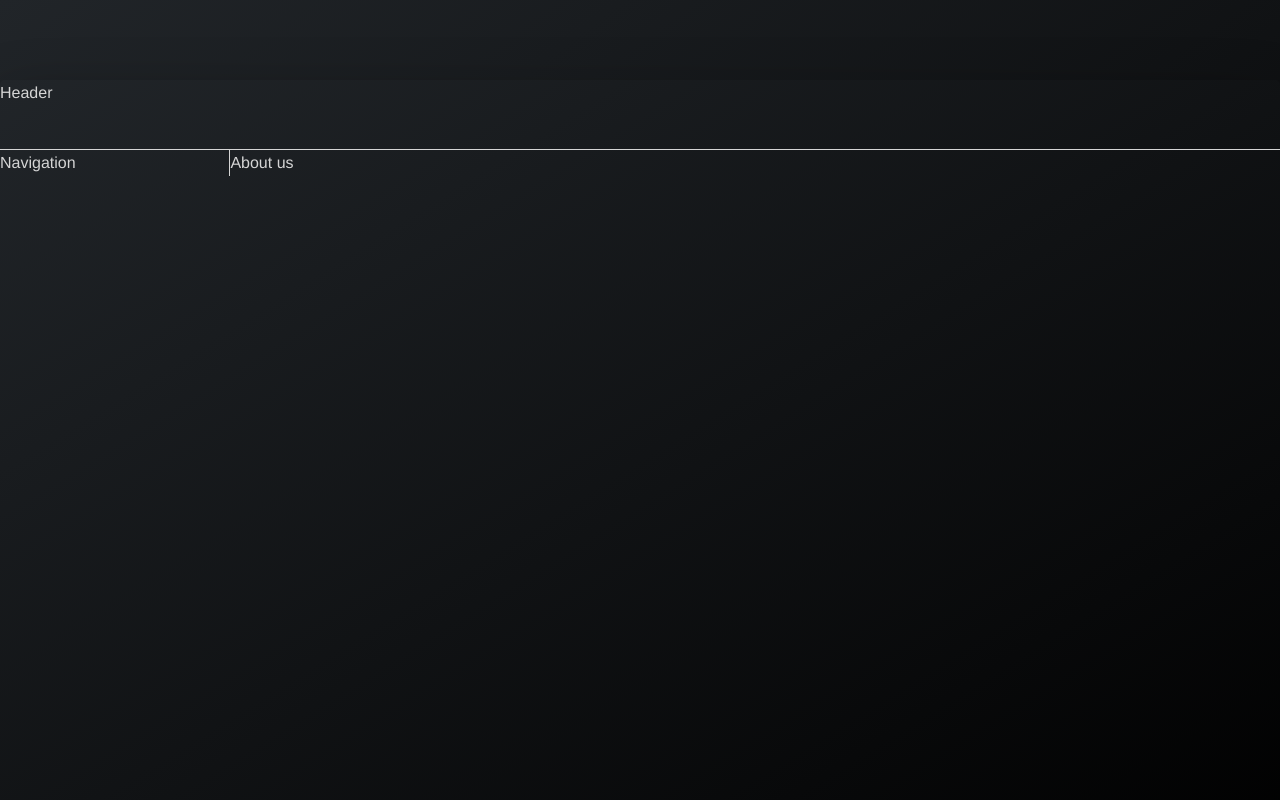
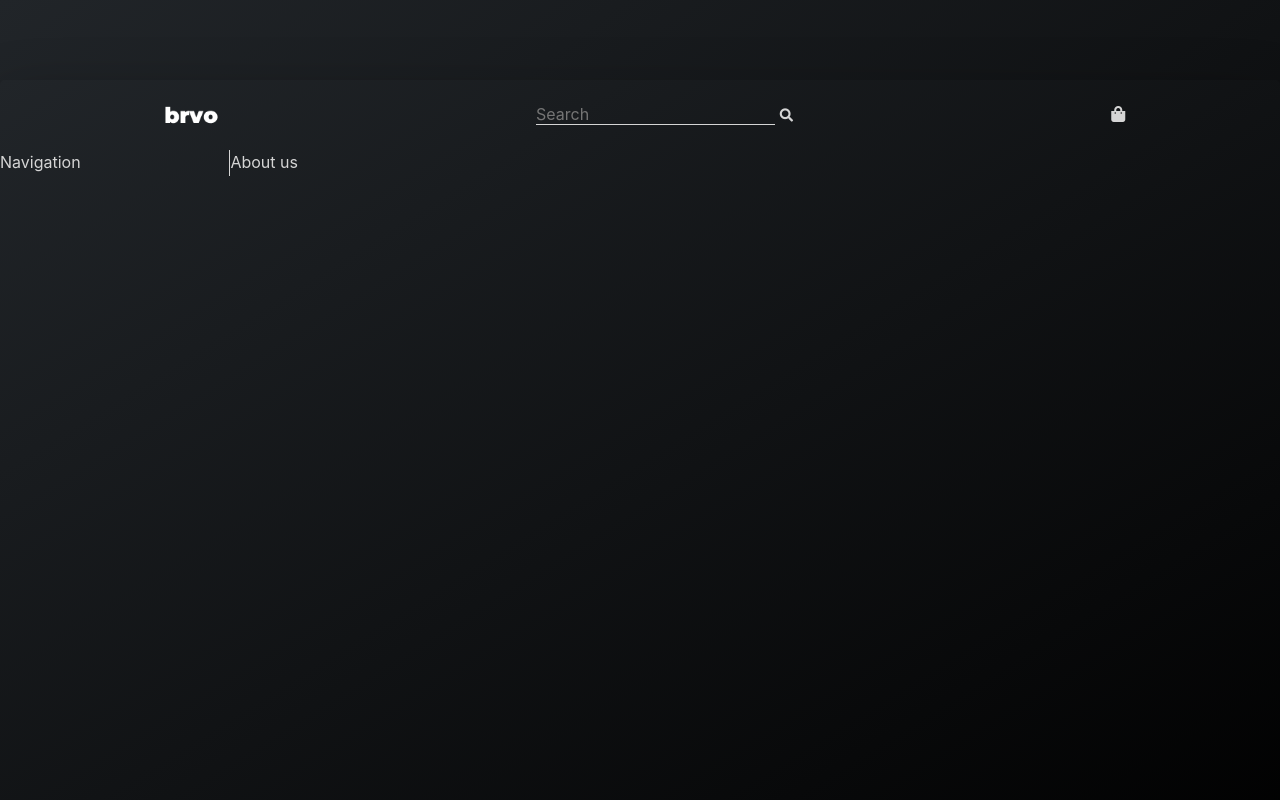
Before and after one commit to Noctturne/BRVO-about-test, a website: page index.html in a window 1280 px wide. Shown: the top 800 px of the page. Drawn offline with Linux system fonts and the light colour scheme.

Commit message:
Building the header

```diff
--- a/index.html
+++ b/index.html
@@ -4,13 +4,26 @@
         <meta charset="UTF-8">
         <meta name="viewport" content="width=device-width, initial-scale=1.0">
         <link rel="stylesheet" href="css/style.css">
+        <!-- FONT AWESOME -->
+        <link rel="stylesheet" href="https://cdnjs.cloudflare.com/ajax/libs/font-awesome/5.15.4/css/all.min.css">
 
         <title> BRVO - About </title>
     </head>
     <body>
         <div class="container">
             <header class="site-header">
-                Header
+                <img src="images/logo-inverse.png" alt="Logo" class="logo">
+                <form action="#" class="search">
+                    <input type="text" class="search__input" placeholder="Search">
+                    <button class="search__button">
+                        <i class="fas fa-search search__icon"></i>
+                    </button>
+                </form>
+                <nav class="user-nav">
+                    <div class="user-nav__icon-box">
+                        <i class="fas fa-shopping-bag user-nav__icon"></i>
+                    </div>
+                </nav>
             </header>
             <main class="content">
                 <nav class="sidebar">
--- /dev/null
+++ b/sass/components/_header.scss
@@ -0,0 +1,40 @@
+.site-header{
+    height: 7rem;
+    display: flex;
+    justify-content: space-around;
+    align-items: center;
+}
+
+.logo {
+    height: 3.6rem;
+}
+
+.search{
+    &__input{
+        font-family: inherit;
+        font-size: inherit;
+        background-color: transparent;
+        border: none;
+        border-bottom: 1px solid $color-light;
+        width: 90%;
+
+        &:focus {
+            outline: none;
+            color: $color-white;
+        }
+    }
+
+    &__button {
+        background-color: transparent;
+        border: none;
+        cursor: pointer;
+    }
+
+    &__icon {
+        color: $color-light;
+
+        &:hover {
+            color: $color-white;
+        }
+    }
+}
--- /dev/null
+++ b/sass/components/_nav.scss
@@ -0,0 +1,15 @@
+.user-nav{
+
+    &__icon-box {
+        cursor: pointer;
+    }
+
+    &__icon {
+        color: $color-light;
+
+        &:hover {
+            color: $color-white;
+        }
+    }
+
+}
--- a/sass/layout/_layout.scss
+++ b/sass/layout/_layout.scss
@@ -5,11 +5,6 @@
     border-radius: 0.5rem;
     box-shadow: $box-shadow-base;
     min-height: 80rem;
-}
-
-.site-header{
-    height: 7rem;
-    border-bottom: 0.1rem ridge $color-light;
 }
 
 .content{
--- a/sass/main.scss
+++ b/sass/main.scss
@@ -1,6 +1,8 @@
 @import "variables/variables";
+@import "utilities/utilities";
 @import "mixins/mixins";
 @import "nesting/nesting";
-@import "utilities/utilities";
+@import "components/header";
+@import "components/nav";
 @import "layout/layout";
 @import "base/base";
--- a/sass/variables/_variables.scss
+++ b/sass/variables/_variables.scss
@@ -1,5 +1,5 @@
 /*      FONT        */
-$font-family-base: "Helvetica Neue", sans-serif;
+$font-family-base: -apple-system, BlinkMacSystemFont, 'Segoe UI', Roboto, Oxygen, Ubuntu, Cantarell, 'Open Sans', 'Helvetica Neue', sans-serif;
 $font-size-base: 1.6rem;
 $font-weight-base: 400;
 $line-height-base: 1.6;
```
Also changed, not shown: css/style.css, images/logo-inverse.png (added), 1 other file.
